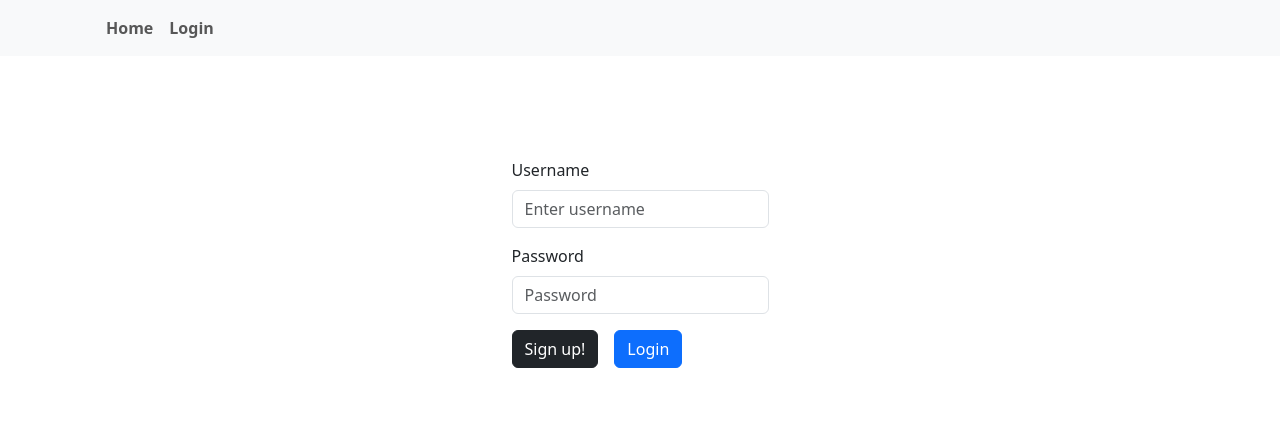
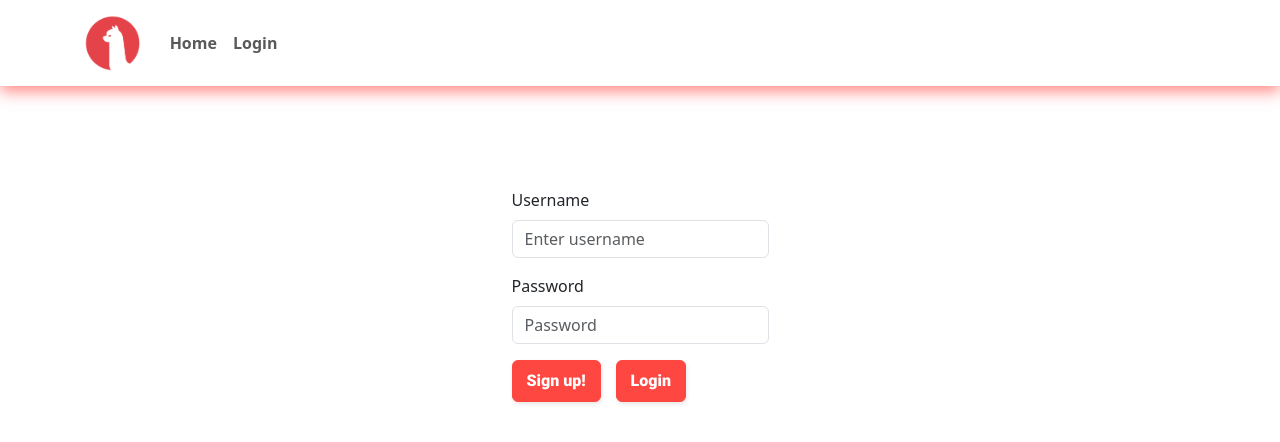
Before and after one commit to shreyait/Batch-10-team-2, a React (Create React App) app in the folder frontend-app/: page /login in a window 1280 px wide. Shown: the top 442 px of the page. Built offline with nearby package versions, Linux system fonts and the light colour scheme.

Commit message:
Design addedg Co-authored-by: itsHimanshu2001

```diff
--- a/frontend-app/src/App.css
+++ /dev/null
@@ -1,9 +0,0 @@
-
-.NavbarBrand{
-  color: black;
-  font-weight: bold;
-}
-
-.me-auto{
-  font-weight: bold;
-}
--- a/frontend-app/src/App.js
+++ b/frontend-app/src/App.js
@@ -1,40 +1,42 @@
-import 'bootstrap/dist/css/bootstrap.min.css';
-import Container from 'react-bootstrap/Container';
-import Nav from 'react-bootstrap/Nav';
-import Navbar from 'react-bootstrap/Navbar';
-import logo from './logo.svg';
-import './App.css';
-import {Routes, Route, Link} from 'react-router-dom';
-import Home from './components/home';
-import Login from './components/login';
-import Dashboard from './components/dashboard';
-import Register from './components/register';
+import "bootstrap/dist/css/bootstrap.min.css";
+import Container from "react-bootstrap/Container";
+import Nav from "react-bootstrap/Nav";
+import Navbar from "react-bootstrap/Navbar";
+import styles from "./App.module.css";
+import { Routes, Route, Link } from "react-router-dom";
+import Home from "./components/home";
+import Login from "./components/login";
+import Dashboard from "./components/dashboard";
+import Register from "./components/register";
+import logoPng from "./assets/lama-logo.png";
 
 function App() {
   return (
     <div>
-      <Navbar className='HomeNav' bg="light" data-bs-theme="light">
+      <Navbar className={styles["NavHome"]} bg="light" data-bs-theme="light">
         <Container>
-          <img href="./assets/lama-logo.png"/>
-          <Navbar.Brand className='NavbarBrand' href="/">
-
+          <Navbar.Brand as={Link} className={styles["NavbarBrand"]} to="/">
+            <img className={styles["NavImage"]} src={logoPng} />
           </Navbar.Brand>
-          <Nav className="me-auto">
-            <Nav.Link as={Link} to="/">Home</Nav.Link>
-            <Nav.Link as={Link} to="/login">Login</Nav.Link>
+          <Nav className={`me-auto ${styles["NavLink"]}`}>
+            <Nav.Link as={Link} to="/">
+              Home
+            </Nav.Link>
+            <Nav.Link as={Link} to="/login">
+              Login
+            </Nav.Link>
             {/* <Nav.Link as={Link} to="/dashboard">Dashboard</Nav.Link> */}
             {/* <Nav.Link as={Link} to ="/register">Register</Nav.Link> */}
           </Nav>
         </Container>
       </Navbar>
 
-
-      <div className='container'>
+      <div className="container">
         <Routes>
-          <Route path='/' element={<Home />} />
-          <Route path='/login' element={<Login />} />
-          <Route path='/dashboard' element={<Dashboard />} />
-          <Route path='/register' element={<Register />} />
+          <Route path="/" element={<Home />} />
+          <Route path="/login" element={<Login />} />
+          <Route path="/dashboard" element={<Dashboard />} />
+          <Route path="/register" element={<Register />} />
         </Routes>
       </div>
     </div>
--- /dev/null
+++ b/frontend-app/src/App.module.css
@@ -0,0 +1,18 @@
+
+.NavbarBrand{
+  color: black;
+  font-weight: bold;
+}
+
+.NavImage {
+  height: 60px;
+}
+
+.NavLink{
+  font-weight: bold;
+}
+
+.NavHome {
+  background-color: white !important;
+  box-shadow: #FF4742AA 0px 5px 15px;
+}
--- a/frontend-app/src/components/customButton.js
+++ b/frontend-app/src/components/customButton.js
@@ -1,11 +1,18 @@
-
-
+import styles from "./customButton.module.css";
 
 export default function CustomButton(props) {
+  const { as, className, children, ...otherProps } = props;
 
-    const {isBig, children, ...otherProps} = props;
+  let combinedClassName = styles["button-24"];
+  if (className) {
+    combinedClassName += " " + className;
+  }
 
-    return <button className="button-24" style={{width: isBig ? '400px': '150px'}} {...otherProps}>
-        {children}
-    </button>
+  const Element = as || "button";
+
+  return (
+    <Element className={combinedClassName} {...otherProps}>
+      {children}
+    </Element>
+  );
 }
--- /dev/null
+++ b/frontend-app/src/components/customButton.module.css
@@ -0,0 +1,38 @@
+/* CSS */
+
+.button-24 {
+  background: #FF4742;
+  border: 1px solid #FF4742;
+  border-radius: 6px;
+  box-shadow: rgba(0, 0, 0, 0.1) 1px 2px 4px;
+  box-sizing: border-box;
+  color: #FFFFFF;
+  cursor: pointer;
+  display: inline-block;
+  font-family: nunito,roboto,proxima-nova,"proxima nova",sans-serif;
+  font-size: 16px;
+  font-weight: 800;
+  line-height: 16px;
+  min-height: 40px;
+  outline: 0;
+  padding: 12px 14px;
+  text-align: center;
+  text-rendering: geometricprecision;
+  text-transform: none;
+  user-select: none;
+  -webkit-user-select: none;
+  touch-action: manipulation;
+  vertical-align: middle;
+  text-decoration: none;
+}
+
+.button-24:hover,
+.button-24:active {
+  background-color: initial;
+  background-position: 0 0;
+  color: #FF4742;
+}
+
+.button-24:active {
+  opacity: .5;
+}
--- a/frontend-app/src/components/home.js
+++ b/frontend-app/src/components/home.js
@@ -1,25 +1,24 @@
-import Button from 'react-bootstrap/Button';
-import {Routes, Route, useNavigate} from 'react-router-dom';
-import Login from './login';
+import Button from "react-bootstrap/Button";
+import { Routes, Route, useNavigate, Link } from "react-router-dom";
+import logoPng from "./../assets/lama-logo.png";
+import homeJpg from "./../assets/home.jpg";
+import Card from "react-bootstrap/Card";
+import styles from "./home.module.css";
+import CustomButton from "./customButton";
 
-export default function Home(){
-    const navigate = useNavigate();
-
-    const navigateRegister = () => {
-        navigate('/login');
-    };
-
-    return(
-        <div>
-            <img src="./../assets/lama-logo.png"/>
-            <Button variant="primary" type="submit" onClick={navigateRegister}>
-                Get Started
-            </Button>
-
-
-            <Routes>
-                <Route path='/login' element={<Login />}></Route>
-            </Routes>
-        </div>
-    )
+export default function Home() {
+  return (
+    <div>
+      <Card className={styles["cardStyle"]}>
+        <Card.Img className={styles["cardImg"]} variant="top" src={homeJpg} />
+        <Card.Body>
+          <Card.Title>LAMA</Card.Title>
+          <Card.Text>Your go to place for Loans!</Card.Text>
+          <CustomButton as={Link} to="/login">
+            Get Started
+          </CustomButton>
+        </Card.Body>
+      </Card>
+    </div>
+  );
 }
--- /dev/null
+++ b/frontend-app/src/components/home.module.css
@@ -0,0 +1,12 @@
+.cardStyle {
+	width: 80%;
+	flex-direction: row;
+	align-items: center;
+	margin: 5vh auto;
+	box-shadow: #FF4742AA 0px 5px 15px;
+}
+
+.cardImg {
+	width: 80%;
+	height: 80vh;
+}
--- a/frontend-app/src/components/login.js
+++ b/frontend-app/src/components/login.js
@@ -1,64 +1,78 @@
-import Button from 'react-bootstrap/Button';
-import Form from 'react-bootstrap/Form';
-import './../view/login.css';
-import {Routes, Route, useNavigate} from 'react-router-dom';
-import Register from './register';
-import { useEffect , useState } from 'react';
+import Button from "react-bootstrap/Button";
+import Form from "react-bootstrap/Form";
+import "./../view/login.css";
+import { Routes, Route, useNavigate } from "react-router-dom";
+import Register from "./register";
+import { useEffect, useState } from "react";
 import axios from "axios";
+import CustomButton from "./customButton.js";
 
-export default function Login(){
-
-    const [username, setusername] = useState('');
-    const [password, setpassword] = useState(' ');
-    const handleUsernameChange = (value)=>{
+export default function Login() {
+  const [username, setusername] = useState("");
+  const [password, setpassword] = useState("");
+  const handleUsernameChange = (value) => {
     setusername(value);
-    }
-    const handlePasswordChange = (value)=>{
+  };
+  const handlePasswordChange = (value) => {
     setpassword(value);
-    }
+  };
 
   const handleSave = () => {
     const data = {
-            UserName : username,
-            Password : password
+      UserName: username,
+      Password: password,
     };
-        const url = '';
-        axios.post(url,data).then((result) => {
+    const url = "";
+    axios
+      .post(url, data)
+      .then((result) => {
         alert(result.data);
-        }).catch((error) => {
+      })
+      .catch((error) => {
         alert(error);
-        })
-    }
+      });
+  };
   const navigate = useNavigate();
 
   const navigateRegister = () => {
-        navigate('/register');
+    navigate("/register");
   };
 
-    return(
-        <div className='LoginCard'>
+  return (
+    <div className="LoginCard">
       <Form>
         <Form.Group className="mb-3" controlId="formBasicEmail">
           <Form.Label>Username</Form.Label>
-                    <Form.Control type="text" placeholder="Enter username" onChange={(e) => handleUsernameChange(e.target.value)} />
-                    <Form.Text className="text-muted">
-                    </Form.Text>
+          <Form.Control
+            type="text"
+            placeholder="Enter username"
+            onChange={(e) => handleUsernameChange(e.target.value)}
+          />
+          <Form.Text className="text-muted"></Form.Text>
         </Form.Group>
 
         <Form.Group className="mb-3" controlId="formBasicPassword">
           <Form.Label>Password</Form.Label>
-                    <Form.Control type="password" placeholder="Password" onChange={(e) => handlePasswordChange(e.target.value)} />
+          <Form.Control
+            type="password"
+            placeholder="Password"
+            onChange={(e) => handlePasswordChange(e.target.value)}
+          />
         </Form.Group>
-                 <Button variant="dark" type="submit" onClick={navigateRegister}>
+        <CustomButton type="submit" onClick={navigateRegister}>
           Sign up!
-                </Button>
-                <Button className='button2' variant="primary" type="submit" onClick={() => handleSave()} >
+        </CustomButton>
+        <CustomButton
+          className="login-btn"
+          type="submit"
+          onClick={() => handleSave()}
+        >
           Login
-                </Button>
+        </CustomButton>
         <Routes>
-                    <Route path='/register' element={<Register />}></Route>
+          <Route path="/register" element={<Register />}></Route>
         </Routes>
       </Form>
     </div>
-    )
+  );
 }
--- a/frontend-app/src/view/login.css
+++ b/frontend-app/src/view/login.css
@@ -7,6 +7,6 @@
     padding: 2%;
 }
 
-.button2{
-    margin-left: 1em;
+.login-btn{
+    margin-left: 15px;
 }
```
Also changed, not shown: frontend-app/src/view/customButton.css (deleted, +0 -36 lines), frontend-app/src/index.css (line endings or trailing spaces), 1 other file (tests, documents, lock files or other folders). Lines whose indentation alone changed are shown as unchanged.
